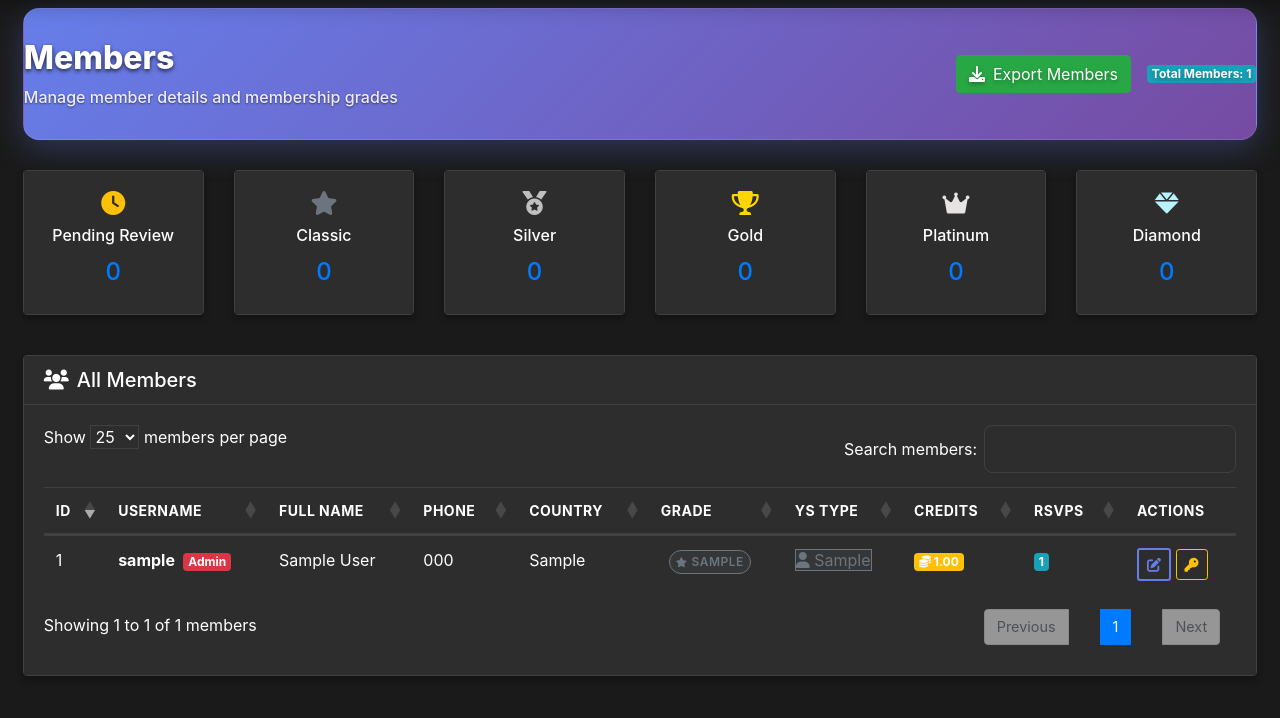
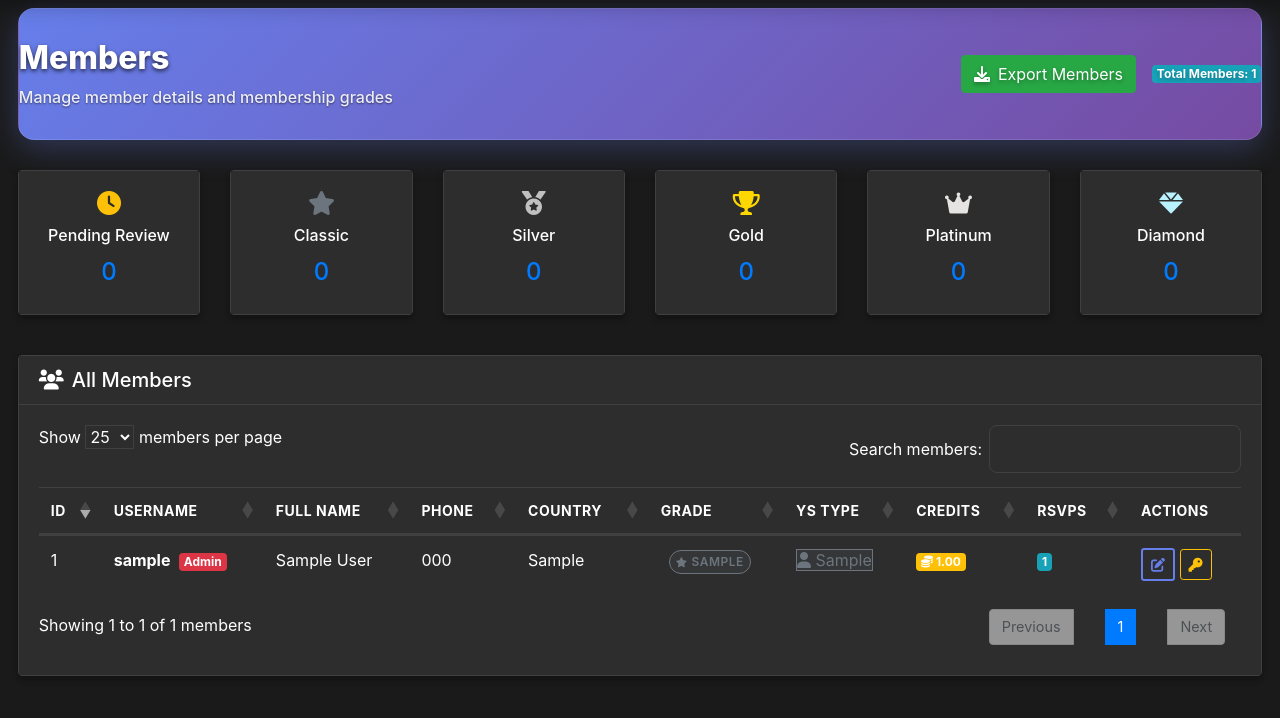
Before and after one commit to gaxiangchong/app.course.rsvp, a Flask app: page /admin/members in a window 1280 px wide. Shown: the part 82-800 px from the top of the page. Run offline with Flask 3, Linux system fonts and the light colour scheme; a user stored in the database is signed in; tables that the repository leaves empty hold one stand-in row (values such as "Sample post"); some libraries are stand-ins or nearby versions.

Commit message:
Reduce card margins for better space utilization
- Reduce container padding from 10px to 5px on each side
- Reduce card gap from 12px to 8px between cards
- Update extra wide screen padding from 30px to 5px
- Bring cards closer to screen edges for better layout

```diff
--- a/eventapp/templates/base.html
+++ b/eventapp/templates/base.html
@@ -35,16 +35,16 @@
       /* Custom container width for wider layout */
       .container {
         max-width: 98vw !important;
-        padding-left: 10px;
-        padding-right: 10px;
+        padding-left: 5px; /* Reduced from 10px */
+        padding-right: 5px; /* Reduced from 10px */
       }
 
       /* Extra wide screens - use even more space */
       @media (min-width: 1600px) {
         .container {
           max-width: 98vw !important;
-          padding-left: 30px;
-          padding-right: 30px;
+          padding-left: 5px; /* Reduced from 30px */
+          padding-right: 5px; /* Reduced from 30px */
         }
       }
 
@@ -1129,7 +1129,7 @@
       .events-grid {
         display: grid;
         grid-template-columns: repeat(auto-fit, minmax(349px, 1fr));
-        gap: 12px;
+        gap: 8px; /* Reduced from 12px */
         margin-bottom: 24px;
       }
 
```
